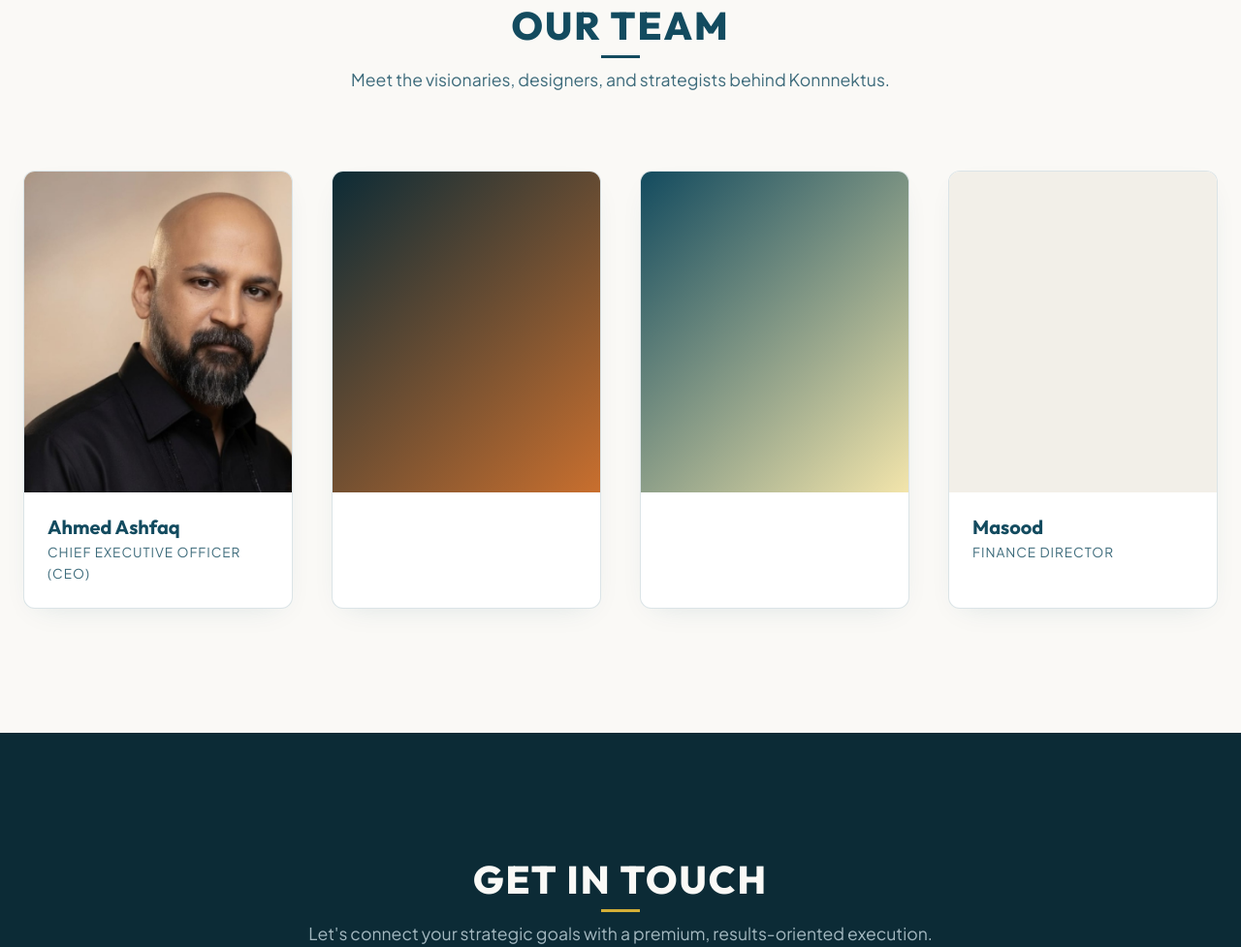
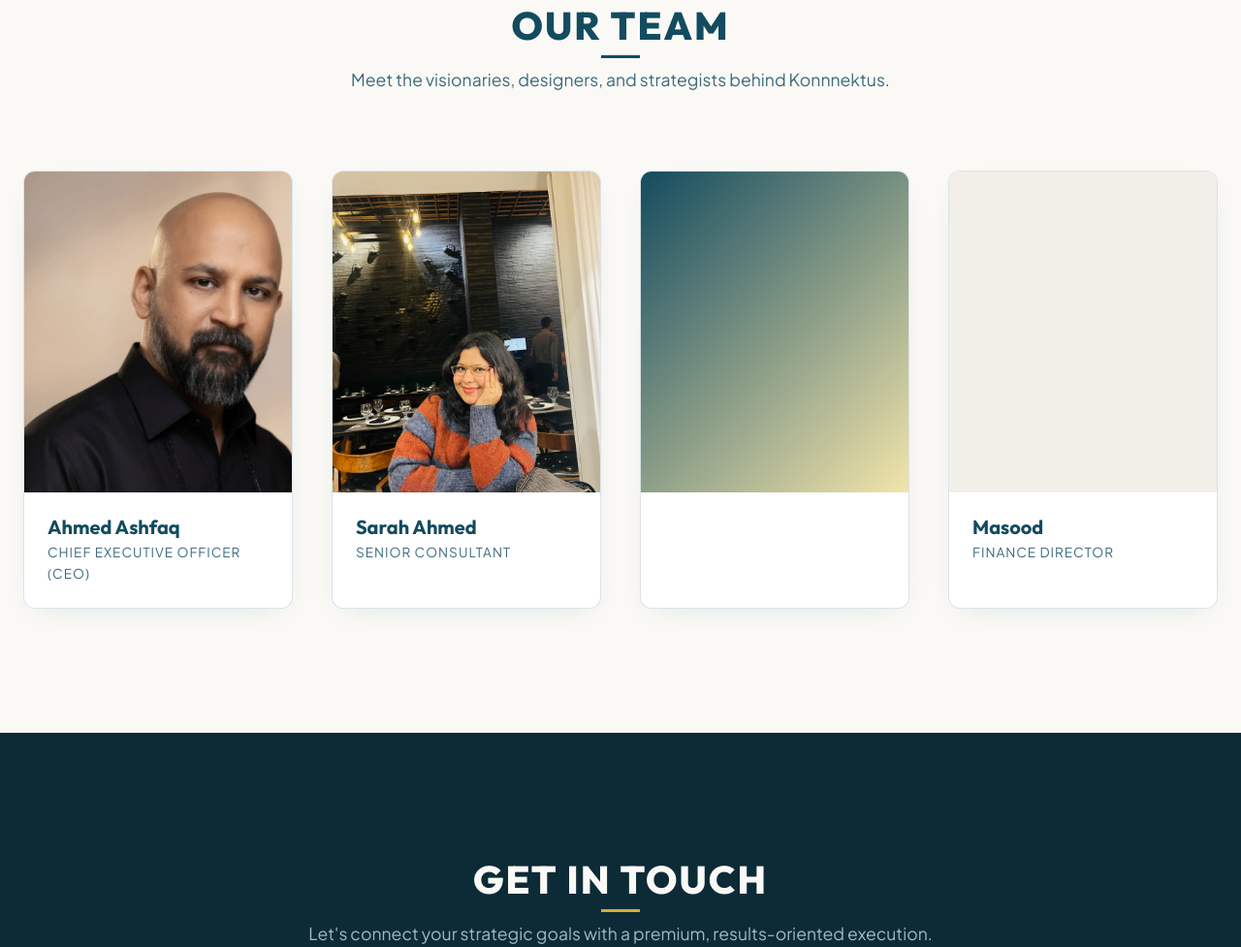
Before and after one commit to khwajasuhaibahmed/konnnektus, a website: page index.html in a window 1280 px wide. Shown: the part 4996-5973 px from the top of the page at 97% size. Drawn offline with Linux system fonts and the light colour scheme.

Commit message:
Added Sarah Ahmed as Senior Consultant with photo and hover bio

```diff
--- a/index.html
+++ b/index.html
@@ -374,12 +374,12 @@
                         </div>
                     </div>
 
-                    <!-- Team 2 -->
+                    <!-- Team 2 - Sarah Ahmed -->
                     <div class="team-card">
                         <div class="team-image-container">
-                            <div class="team-placeholder-img t2-gradient"></div>
+                            <img src="assets/sarah-ahmed.jpg" alt="Sarah Ahmed" class="team-placeholder-img">
                             <div class="team-overlay">
-                                <p class="team-bio">"PR is about creating narratives that are impossible to ignore. Truth, well told."</p>
+                                <p class="team-bio">Sarah is a Creative Consultant with over 9 years of experience across strategy, copywriting and creative direction. She has built work for BankIslami, JS Bank, EFU Life, Tapal, Lucky Core Industries and Palmolive, spanning banking, insurance, and FMCG. Fluent in both polished English and Urdu-first mass communication, she brings a sharp, human voice to every brand she touches.</p>
                                 <div class="team-socials">
                                     <a href="#" aria-label="LinkedIn" class="team-social-link">
                                         <svg viewBox="0 0 24 24" width="16" height="16" stroke="currentColor" stroke-width="2" fill="none" stroke-linecap="round" stroke-linejoin="round"><path d="M16 8a6 6 0 0 1 6 6v7h-4v-7a2 2 0 0 0-2-2 2 2 0 0 0-2 2v7h-4v-7a6 6 0 0 1 6-6z"></path><rect x="2" y="9" width="4" height="12"></rect><circle cx="4" cy="4" r="2"></circle></svg>
@@ -388,8 +388,8 @@
                             </div>
                         </div>
                         <div class="team-info">
-                            <h3 class="team-name">&nbsp;</h3>
-                            <p class="team-role">&nbsp;</p>
+                            <h3 class="team-name">Sarah Ahmed</h3>
+                            <p class="team-role">Senior Consultant</p>
                         </div>
                     </div>
 
```
Also changed, not shown: assets/sarah-ahmed.jpg (added).
